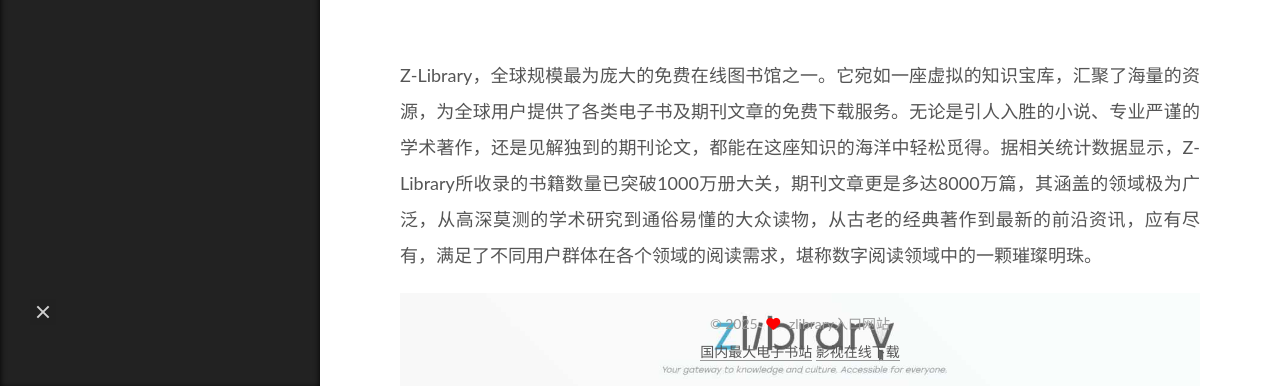
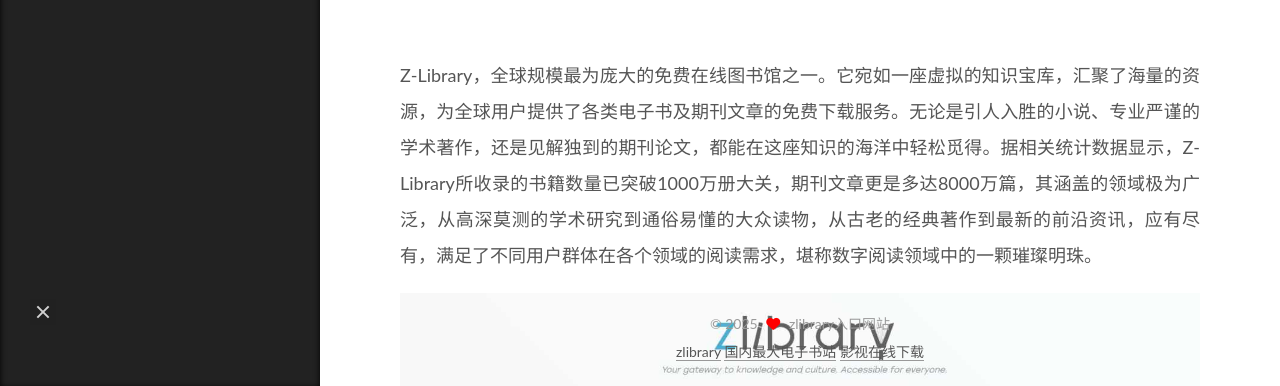
Before and after one commit to zlibraryrub/zlibraryrub.github.io, a plain HTML site: page p/z-libraryrukou.html in a window 1280 px wide. Shown: the part 414-800 px from the top of the page. Drawn offline with nearby package versions, Linux system fonts and the light colour scheme.

Commit message:
Update z-libraryrukou.html

```diff
--- a/p/z-libraryrukou.html
+++ b/p/z-libraryrukou.html
@@ -230,6 +230,7 @@
         </div>
 
            <div class="links">
+             <a href="zlibraryolb.github.io" target="_blank" >zlibrary</a>
 <a href="https://www.yecao123.cn/sites/224.html" target="_blank" >国内最大电子书站</a>
 <a href="https://www.tdboxs.cn/favorites/yingyinzaixian" target="_blank" >影视在线下载</a>
         </div>
```
